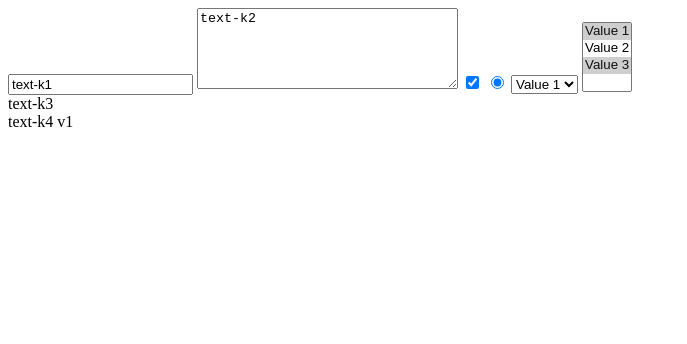
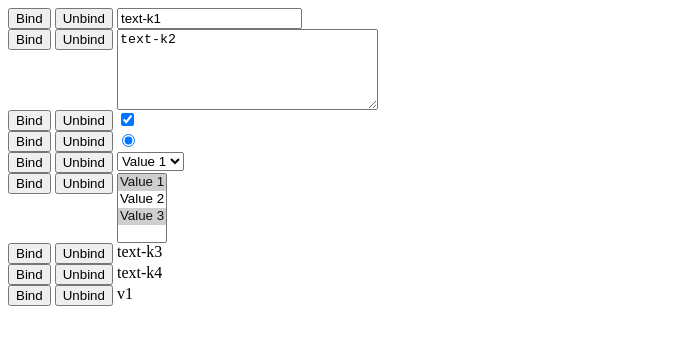
Before and after one commit to grnadav/databind, a plain HTML site: page index.html in a window 1280 px wide. Shown: the whole page, without its empty margins (0-687 px from the left). Drawn offline with Linux system fonts and the light colour scheme.

Commit message:
a little better demo page - wip

```diff
--- a/demo.js
+++ b/demo.js
@@ -2,11 +2,10 @@ Demo = (function () {
 
     function init() {
         var ids = [ 'in-text', 'textarea', 'in-checkbox', 'in-radio', 'select', 'select-mul', 'div1', 'span1', 'span2' ];
-        var i, el;
+        var i;
 
         for (i = 0; i < ids.length; i++) {
-            el = document.getElementById(ids[i]);
-            DataBind.bind(el, model);
+            bind(ids[i]);
         }
     }
 
@@ -26,8 +25,22 @@ Demo = (function () {
         }
     };
 
+    function bind(id) {
+        console.log('bind:'+id);
+        var el = document.getElementById(id);
+        DataBind.bind(el, model);
+    }
+
+    function unbind(id) {
+        console.log('unbind:'+id);
+        var el = document.getElementById(id);
+        DataBind.unbind(el, model);
+    }
+
     return {
         init: init,
+        bind: bind,
+        unbind: unbind,
         model: model
     };
 })();
--- a/index.html
+++ b/index.html
@@ -5,26 +5,74 @@
     <script src="watch.js"></script>
     <script src="DataBind.js"></script>
     <script src="demo.js"></script>
+
+    <style>
+        * {
+            vertical-align: top;
+        }
+    </style>
 </head>
 <body onload="Demo.init();">
+    <div>
+        <input type="button" onclick="Demo.bind('in-text');" value="Bind"/>
+        <input type="button" onclick="Demo.unbind('in-text');" value="Unbind"/>
         <input      data-key="k1.k11" id="in-text" type="text" />
+    </div>
+
+    <div>
+        <input type="button" onclick="Demo.bind('textarea');" value="Bind"/>
+        <input type="button" onclick="Demo.unbind('textarea');" value="Unbind"/>
         <textarea   data-key="k2" id="textarea" rows="5" cols="30"></textarea>
+    </div>
+
+    <div>
+        <input type="button" onclick="Demo.bind('textarea');" value="Bind"/>
+        <input type="button" onclick="Demo.unbind('textarea');" value="Unbind"/>
         <input      data-key="k3" id="in-checkbox" type="checkbox"/>
+    </div>
+
+    <div>
+        <input type="button" onclick="Demo.bind('textarea');" value="Bind"/>
+        <input type="button" onclick="Demo.unbind('textarea');" value="Unbind"/>
         <input      data-key="k4" id="in-radio" type="radio"/>
+    </div>
+
+    <div>
+        <input type="button" onclick="Demo.bind('textarea');" value="Bind"/>
+        <input type="button" onclick="Demo.unbind('textarea');" value="Unbind"/>
         <select     data-key="k5" id="select" name="select">
             <option value="value1">Value 1</option>
             <option value="value2" selected>Value 2</option>
             <option value="value3">Value 3</option>
         </select>
+    </div>
 
+    <div>
+        <input type="button" onclick="Demo.bind('textarea');" value="Bind"/>
+        <input type="button" onclick="Demo.unbind('textarea');" value="Unbind"/>
         <select     data-key="k6" id="select-mul" multiple="true">
             <option value="value1">Value 1</option>
             <option value="value2" selected>Value 2</option>
             <option value="value3">Value 3</option>
         </select>
+    </div>
 
-    <div        data-key="k7" id="div1">dd</div>
+    <div>
+        <input type="button" onclick="Demo.bind('textarea');" value="Bind"/>
+        <input type="button" onclick="Demo.unbind('textarea');" value="Unbind"/>
+        <div   style="display:inline;"     data-key="k7" id="div1">dd</div>
+    </div>
+
+    <div>
+        <input type="button" onclick="Demo.bind('textarea');" value="Bind"/>
+        <input type="button" onclick="Demo.unbind('textarea');" value="Unbind"/>
         <span       data-key="k8" id="span1">ss</span>
+    </div>
+
+    <div>
+        <input type="button" onclick="Demo.bind('textarea');" value="Bind"/>
+        <input type="button" onclick="Demo.unbind('textarea');" value="Unbind"/>
         <span       data-key="k9.k91" id="span2">ss2</span>
+    </div>
 </body>
 </html>
```
Lines whose indentation alone changed are shown as unchanged.
